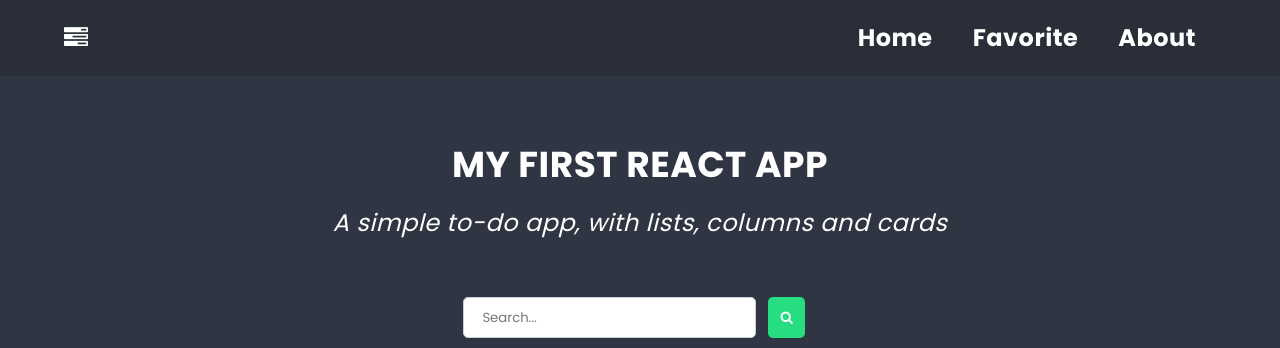
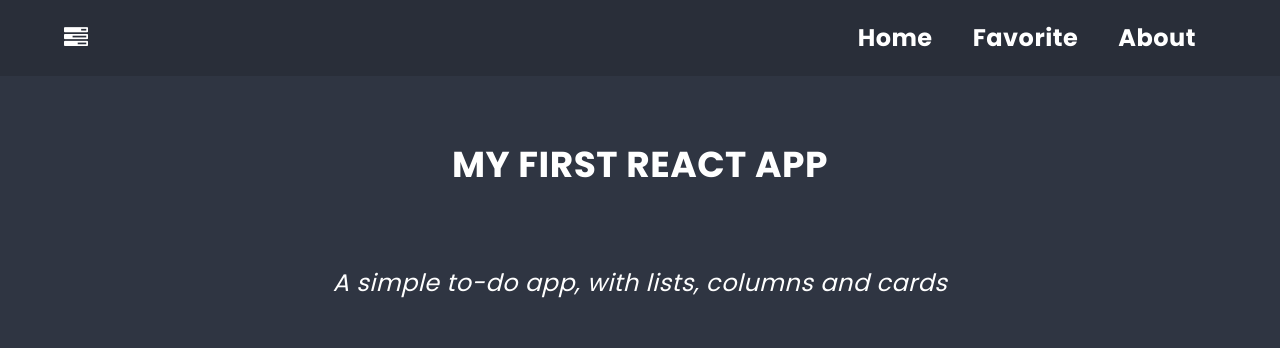
Before and after one commit to LukaszLewandowski91/first-react, a React (Create React App) app: page /list/1 in a window 1280 px wide. Shown: the top 348 px of the page. Built offline with nearby package versions, Linux system fonts and the light colour scheme; grey boxes are pictures that could not be loaded.

Commit message:
add Favorite.js and About.js

```diff
--- /dev/null
+++ b/src/components/About/About.module.scss
@@ -0,0 +1,5 @@
+@import "../../styles/settings.scss";
+
+.about {
+  padding: $base-size;
+}
--- /dev/null
+++ b/src/components/Favorite/Favorite.module.scss
@@ -0,0 +1,4 @@
+@import "../../styles/settings.scss";
+.favorite {
+  padding: $base-size;
+}
--- a/src/components/Hero/Hero.js
+++ b/src/components/Hero/Hero.js
@@ -1,9 +1,10 @@
+import PageTitle from "../PageTitle/PageTitle";
 import styles from "./Hero.module.scss";
 
 const Hero = () => {
   return (
     <div className={styles.hero}>
-      <h1 className={styles.title}>My first React App</h1>
+      <PageTitle>My first React App</PageTitle>
       <p className={styles.subtitle}>
         A simple to-do app, with lists, columns and cards
       </p>
--- /dev/null
+++ b/src/components/PageTitle/PageTitle.js
@@ -0,0 +1,7 @@
+import styles from "./PageTitle.module.scss";
+
+const PageTitle = (props) => {
+  return <h2 className={styles.title}>{props.children}</h2>;
+};
+
+export default PageTitle;
--- /dev/null
+++ b/src/components/PageTitle/PageTitle.module.scss
@@ -0,0 +1,8 @@
+@import "../../styles/settings.scss";
+
+.title {
+  padding: ($base-size * 3) 0;
+  text-align: center;
+  font-size: ($base-size * 3);
+  text-transform: uppercase;
+}
```
Also changed, not shown: src/components/About/About.js (added, +12 -0 lines), src/components/Favorite/Favorite.js (added, +12 -0 lines).
